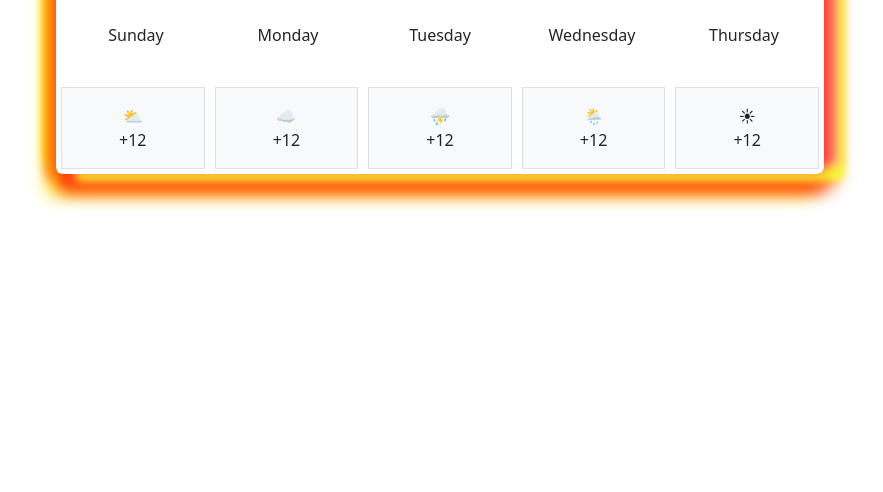
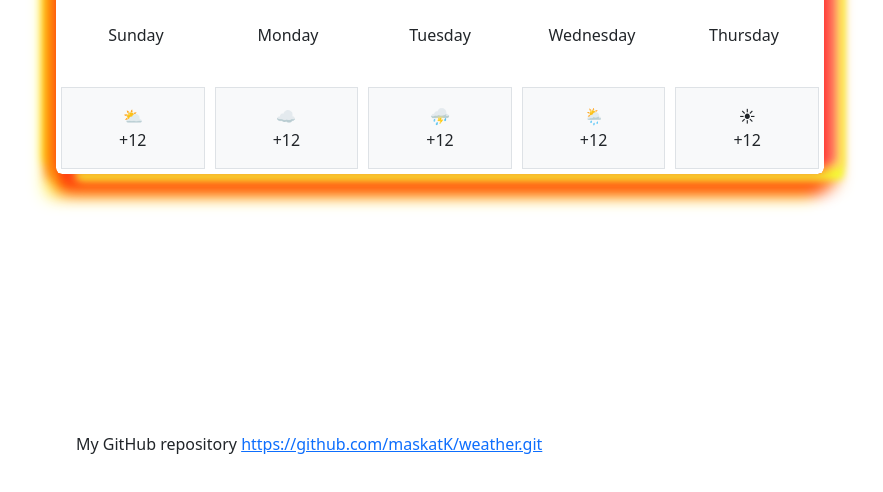
Before and after one commit to maskatK/weather, a plain HTML site: page index.html in a window 1280 px wide. Shown: the part 308-800 px from the top of the page, without its empty margins (200-1083 px from the left). Drawn offline with nearby package versions, Linux system fonts and the light colour scheme.

Commit message:
variant plus link to GitHub

```diff
--- a/index.html
+++ b/index.html
@@ -76,6 +76,11 @@
         </div>
       </div>
     </div>
+    <footer>
+      <p>
+      My GitHub repository <a href="https://github.com/maskatK/weather.git"> https://github.com/maskatK/weather.git </a>
+      </p>
+    </footer>
     <script src="index.js"></script>
   </body>
 </html>
--- a/styles.css
+++ b/styles.css
@@ -51,3 +51,11 @@ h1 {
 .p-3 border bg-light {
   border-radius: 10px;
 }
+footer {
+  position: absolute;
+  padding: 20px;
+  margin-left: 20%;
+  margin-right: 20%;
+  top: 90%;
+
+}
```
